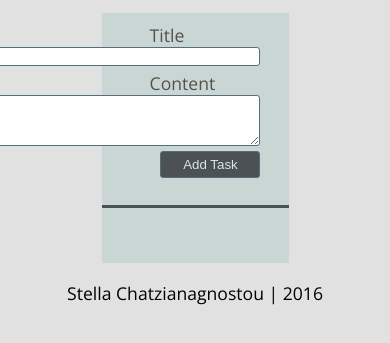
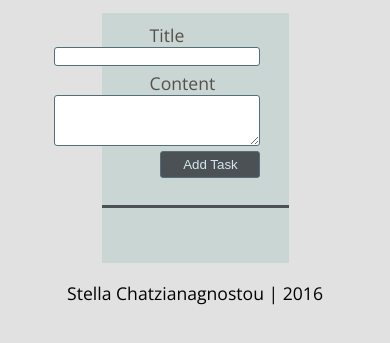
Before and after one commit to schatzia/todo-list, a plain HTML site: page index.html in a window 390 px wide. Shown: the part 53-396 px from the top of the page. Drawn offline with nearby package versions, Linux system fonts and the light colour scheme.

Commit message:
Responsive input fields

```diff
--- a/css/style.css
+++ b/css/style.css
@@ -33,6 +33,9 @@ label{
   float: left;
   clear: both;
   margin-left:20px;
+}
+input[type=text], textarea{
+	width: 450px;
 }
 .container{
   width: 50%;
@@ -107,3 +110,10 @@ label{
 	color: #566e7a;
 	cursor: pointer;
 }
+
+@media screen and (max-width: 1200px) {
+
+	input[type=text], textarea{
+	width: 200px;
+}
+}
--- a/index.html
+++ b/index.html
@@ -15,10 +15,10 @@
     <!-- Create new Task-->
     <div class="formContainer">
             <label for="todoTitle" width="30%" id="titleLabel">Title</label>
-	        <input type="text" id="todoTitle" name="todoTitle" size="60">
+	        <input type="text" id="todoTitle" name="todoTitle">
 	        <br>
 	        <label for="todoContent" width="30%" id="contentLabel">Content</label>
-	        <textarea id="todoContent" name="todoContent" cols="60" rows="3"></textarea>
+	        <textarea id="todoContent" name="todoContent" rows="3"></textarea>
 	        <br>
 	        <button id="addTaskBtn">Add Task</button>
     </div>
```
